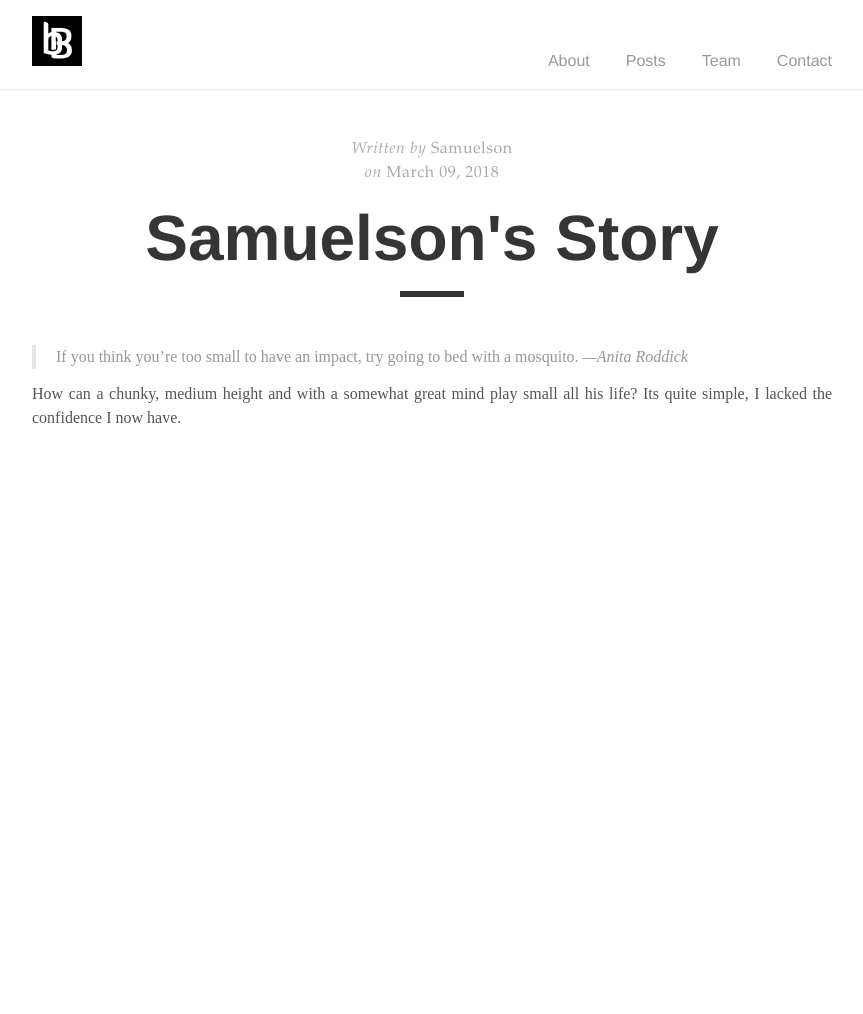
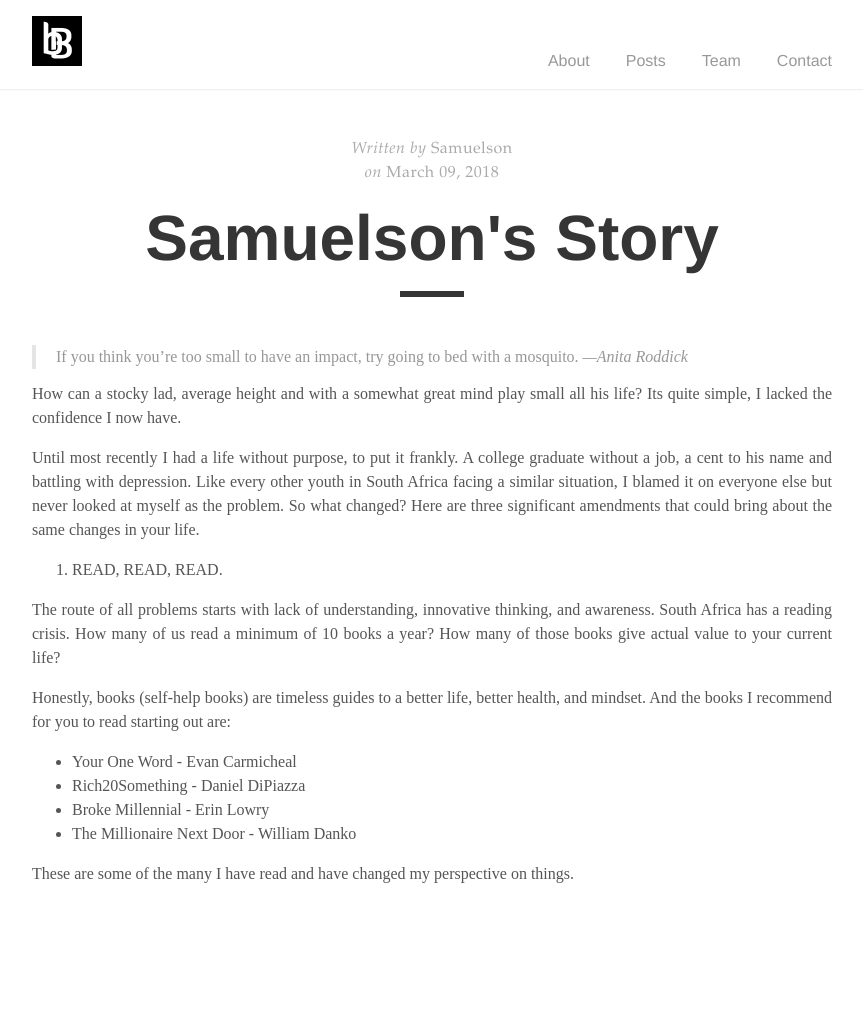
Before and after one commit to AfronautSA/blackbright, a Jekyll site: the page built from _posts/2018-03-09-Samuelson-Story.md, in a window 1280 px wide. Shown: the whole page, without its empty margins (208-1071 px from the left). Built offline with Jekyll 4.4.1, drawn with Linux system fonts in a browser that asks for light colours; before the commit the page ends 900 px from its top, so only the background shows below that.

Commit message:
Modifications

```diff
--- a/_config.yml
+++ b/_config.yml
@@ -13,7 +13,3 @@ plugins:
 sass:
   sass_dir: assets/css
   style: compressed
-
-branches:
-  only:
-    - gh-pages
--- a/_posts/2018-03-09-Samuelson-Story.md
+++ b/_posts/2018-03-09-Samuelson-Story.md
@@ -7,5 +7,21 @@ title: Samuelson's Story
 > If you think you’re too small to have an impact, try going to bed with a mosquito.
 >*—Anita Roddick*
 
-How can a chunky, medium height and with a somewhat great mind play small all his life?
-Its quite simple, I lacked the confidence I now have.
+How can a stocky lad, average height and with a somewhat great mind play small all his life? Its quite simple, I lacked the confidence I now have.
+
+Until most recently I had a life without purpose, to put it frankly. A college graduate without a job, a cent to his name and battling with depression.
+Like every other youth in South Africa facing a similar situation, I blamed it on everyone else but never looked at myself as the problem. So what changed?
+Here are three significant amendments that could bring about the same changes in your life.
+
+1. READ, READ, READ.
+
+The route of all problems starts with lack of understanding, innovative thinking, and awareness.
+South Africa has a reading crisis. How many of us read a minimum of 10 books a year? How many of those books give actual value to your current life?
+
+Honestly, books (self-help books) are timeless guides to a better life, better health, and mindset.  And the books I recommend for you to read starting out are:
+* Your One Word - Evan Carmicheal
+* Rich20Something - Daniel DiPiazza
+* Broke Millennial - Erin Lowry
+* The Millionaire Next Door - William Danko
+
+These are some of the many I have read and have changed my perspective on things.
```
